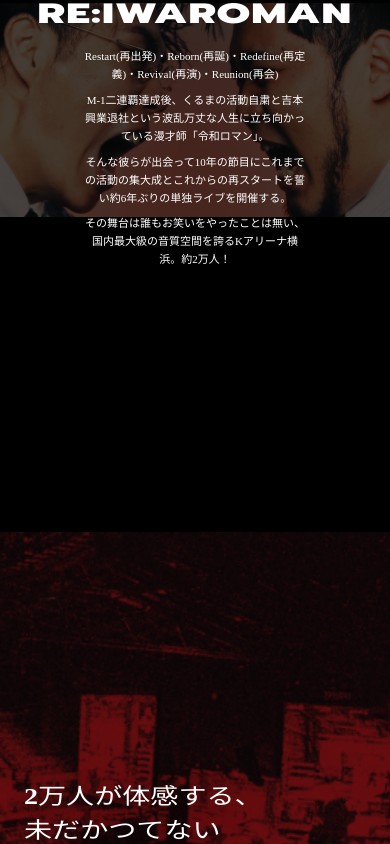
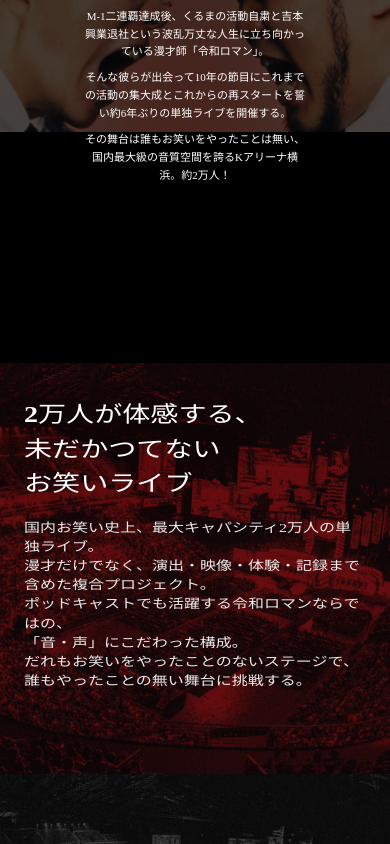
Before and after one commit to sakuya10969/reiwaroman, a React (Vite) app: page / in a window 390 px wide. Shown: the part 1156-2000 px from the top of the page. Built offline with nearby package versions, Linux system fonts and the light colour scheme.

Commit message:
fix: introduction height

```diff
--- a/src/components/introduction/IntroductionCatch.tsx
+++ b/src/components/introduction/IntroductionCatch.tsx
@@ -27,7 +27,7 @@ const IntroductionCatch = ({
   }, [interval]);
 
   return (
-    <div className="relative w-full min-h-screen flex items-center justify-center text-white overflow-hidden bg-black">
+    <div className="relative w-full min-h-screen sm:min-h-screen max-sm:min-h-[80vh] flex items-center justify-center text-white overflow-hidden bg-black">
       {/* 背景スライド - レスポンシブ対応 */}
       {slides.map((slide, i) => (
         <picture key={i} className="absolute inset-0">
--- a/src/components/introduction/IntroductionLive.tsx
+++ b/src/components/introduction/IntroductionLive.tsx
@@ -3,7 +3,7 @@ import { INTRODUCTION_LIVE_CONTENTS, INTRODUCTION_LIVE_TITLE_LINES } from "@/con
 
 const IntroductionLive = () => {
   return (
-    <div className="relative w-full min-h-screen text-white overflow-hidden">
+    <div className="relative w-full text-white overflow-hidden py-6 md:py-12">
       {/* BG */}
       <div
         className="absolute inset-0 bg-center bg-cover"
@@ -26,9 +26,9 @@ const IntroductionLive = () => {
       />
 
       {/* コンテンツ */}
-      <div className="relative z-10 w-full h-screen px-6 lg:px-10 lg:pr-16 py-16 lg:py-24 flex items-center md:items-start md:justify-end">
+      <div className="relative z-10 w-full md:h-screen px-6 lg:px-10 lg:pr-16 py-4 md:py-16 lg:py-24 flex items-center md:items-start md:justify-end">
         {/* PC: 横並び [本文][タイトル]、SP: 左寄せで縦並び（タイトルが上）、中央配置 */}
-        <div className="flex md:flex-row flex-col items-start md:justify-end gap-6 lg:gap-10 text-left w-full md:w-auto">
+        <div className="flex md:flex-row flex-col items-start md:justify-end gap-4 md:gap-6 lg:gap-10 text-left w-full md:w-auto">
 
           {/* 本文（左隣） */}
           <div className="order-2 md:order-1 flex-shrink-0 self-start">
--- a/src/components/introduction/IntroductionVenue.tsx
+++ b/src/components/introduction/IntroductionVenue.tsx
@@ -5,7 +5,7 @@ const TINT = 0.55; // 黒の暗幕（0〜1）
 const IntroductionVenue = () => {
   return (
     <div
-      className="relative w-full min-h-screen flex items-center justify-center text-white overflow-hidden"
+      className="relative w-full max-h-screen flex items-center justify-center text-white overflow-hidden py-12"
     >
       {/* 背景 */}
       <div
```
